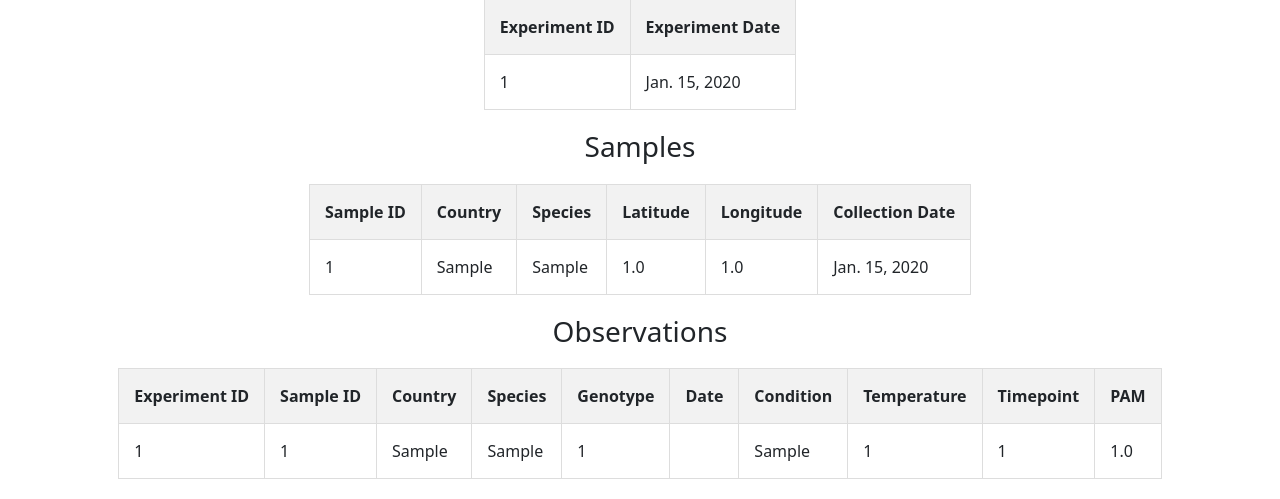
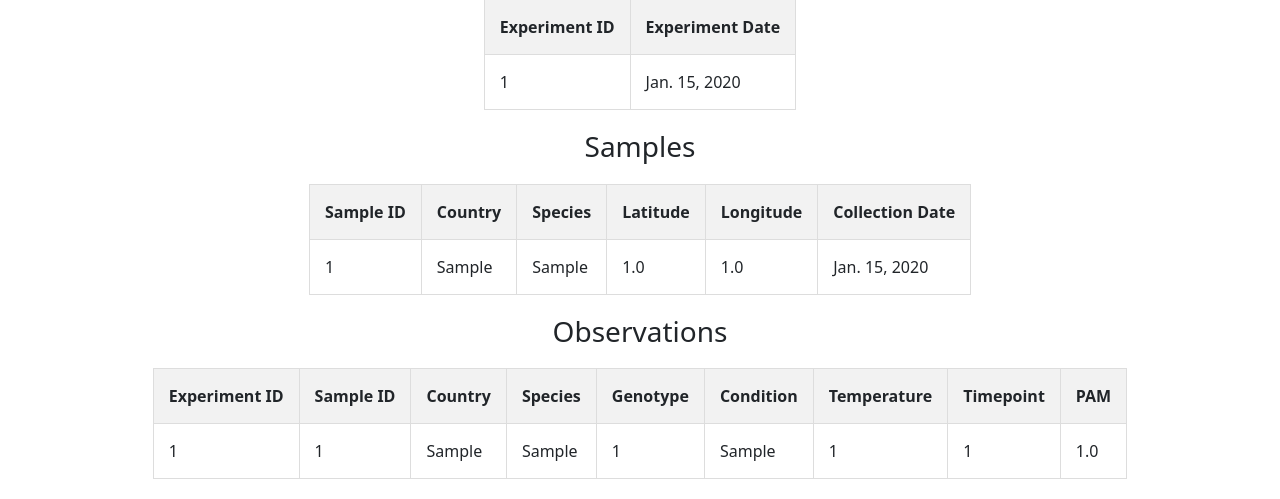
Before and after one commit to greenjune-ship-it/coral-future, a Django app: page /projects/project/1/ in a window 1280 px wide. Shown: the part 321-820 px from the top of the page. Run offline with Django 5.2, Linux system fonts and the light colour scheme; tables that the repository leaves empty hold one stand-in row (values such as "Sample post"); some libraries are stand-ins or nearby versions.

Commit message:
remove observation.observation_date according to the model

```diff
--- a/django_app/projects/templates/projects/project_detail.html
+++ b/django_app/projects/templates/projects/project_detail.html
@@ -98,7 +98,6 @@
             <th>Country</th>
             <th>Species</th>
             <th>Genotype</th>
-            <th>Date</th>
             <th>Condition</th>
             <th>Temperature</th>
             <th>Timepoint</th>
@@ -115,7 +114,6 @@
                         <td>{{ sample.country }}</td>
                         <td>{{ sample.species }}</td>
                         <td>{{ observation.genotype }}</td>
-                        <td>{{ observation.observation_date }}</td>
                         <td>{{ observation.condition }}</td>
                         <td>{{ observation.temperature }}</td>
                         <td>{{ observation.timepoint }}</td>
```
